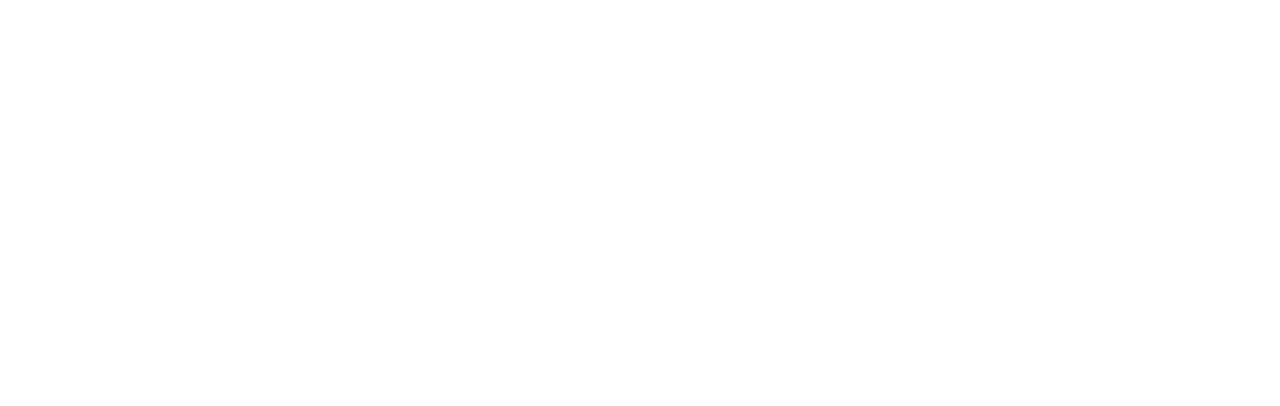
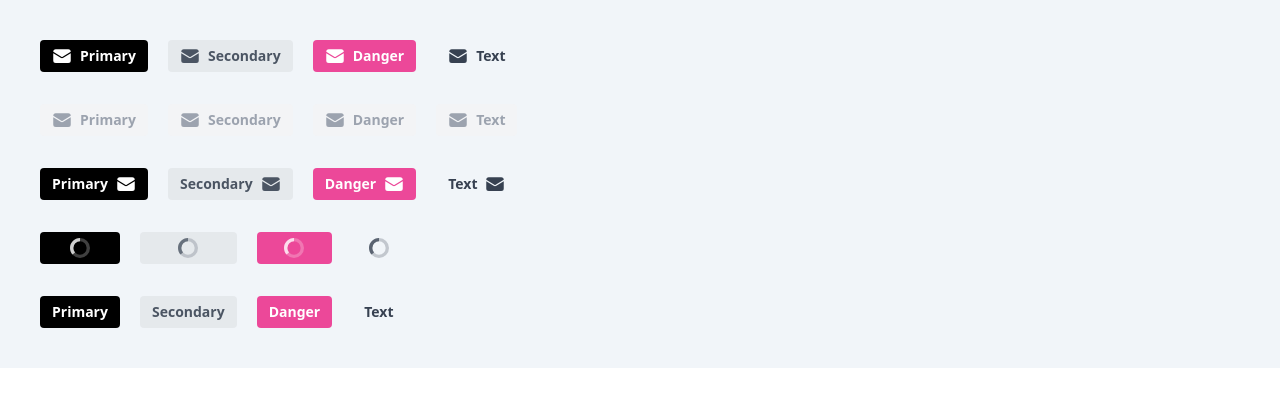
Before and after one commit to Nechaiev/newKraken, a Vue app: page / in a window 1280 px wide. Shown: the top 406 px of the page. Built offline with nearby package versions, Linux system fonts and the light colour scheme.

Commit message:
add container

```diff
--- a/src/App.vue
+++ b/src/App.vue
@@ -1,11 +1,53 @@
 <script setup>
-
+import MyButton from "@/components/MyButton.vue";
+import { EnvelopeIcon } from "@heroicons/vue/24/solid";
 </script>
 
 <template>
-
+  <div class="container bg-slate-100 flex flex-col gap-8 mx-auto p-10">
+    <div class="flex gap-5">
+      <my-button intent="primary" :left-icon="EnvelopeIcon">Primary</my-button>
+      <my-button intent="secondary" :left-icon="EnvelopeIcon"
+        >Secondary</my-button
+      >
+      <my-button intent="danger" :left-icon="EnvelopeIcon">Danger</my-button>
+      <my-button intent="text" :left-icon="EnvelopeIcon">Text</my-button>
+    </div>
+    <div class="flex gap-5">
+      <my-button disabled intent="primary" :left-icon="EnvelopeIcon"
+        >Primary</my-button
+      >
+      <my-button disabled intent="secondary" :left-icon="EnvelopeIcon"
+        >Secondary</my-button
+      >
+      <my-button disabled intent="danger" :left-icon="EnvelopeIcon"
+        >Danger</my-button
+      >
+      <my-button disabled intent="text" :left-icon="EnvelopeIcon"
+        >Text</my-button
+      >
+    </div>
+    <div class="flex gap-5">
+      <my-button intent="primary" :right-icon="EnvelopeIcon">Primary</my-button>
+      <my-button intent="secondary" :right-icon="EnvelopeIcon"
+        >Secondary</my-button
+      >
+      <my-button intent="danger" :right-icon="EnvelopeIcon">Danger</my-button>
+      <my-button intent="text" :right-icon="EnvelopeIcon">Text</my-button>
+    </div>
+    <div class="flex gap-5">
+      <my-button intent="primary" loading>Primary</my-button>
+      <my-button intent="secondary" loading>Secondary</my-button>
+      <my-button intent="danger" loading>Danger</my-button>
+      <my-button intent="text" loading>Text</my-button>
+    </div>
+    <div class="flex gap-5">
+      <my-button intent="primary">Primary</my-button>
+      <my-button intent="secondary">Secondary</my-button>
+      <my-button intent="danger">Danger</my-button>
+      <my-button intent="text">Text</my-button>
+    </div>
+  </div>
 </template>
 
-<style scoped>
-
-</style>
+<style scoped></style>
--- a/src/components/MyButton.vue
+++ b/src/components/MyButton.vue
@@ -1,35 +1,24 @@
 <template>
-  <component
-      :is="props.as"
-      :disabled="disabled"
-      :class="buttonClass">
-    <my-loader v-if="loading"/>
+  <component :is="as" :disabled="disabled" :class="buttonClass">
+    <my-loader v-if="loading" />
 
     <component
       :is="leftIcon"
-        :class="[
-            'w-5 h-5 mr-2',
-            loading && 'invisible'
-            ]"
-
+      :class="['w-5 h-5 mr-2', loading && 'invisible']"
     />
-    <span :class="[
-            loading && 'invisible'
-            ]">
-      <slot/>
+    <span :class="[loading && 'invisible']">
+      <slot />
     </span>
     <component
       :is="rightIcon"
-        :class="[
-            'w-5 h-5 ml-2',
-            loading && 'invisible'
-            ]"/>
+      :class="['w-5 h-5 ml-2', loading && 'invisible']"
+    />
   </component>
 </template>
 
 <script setup>
-import {computed, reactive, ref} from "vue";
-import {cva} from "class-variance-authority";
+import { computed, reactive, ref } from "vue";
+import { cva } from "class-variance-authority";
 import MyLoader from "@/components/UI/fields/MyLoader.vue";
 
 const props = defineProps({
@@ -39,32 +28,35 @@ const props = defineProps({
   disabled: Boolean,
   as: {
     type: [String, Object],
-    default: 'button',
+    default: "button",
   },
   intent: {
     type: String,
-    validator: (val) => ["primary", "secondary", "danger", "text"].includes(val),
-    default: "secondary"
+    validator: (val) =>
+      ["primary", "secondary", "danger", "text"].includes(val),
+    default: "secondary",
   },
 });
 
 const buttonClass = computed(() => {
-  return cva("inline-flex justify-center items-center text-sm rounded min-h-[32px] px-3 py-0.5 font-semibold ", {
+  return cva(
+    "inline-flex justify-center items-center text-sm rounded min-h-[32px] px-3 py-0.5 font-semibold ",
+    {
       variants: {
         intent: {
           primary: "bg-black text-white hover:bg-sky-700 ",
           secondary: "bg-black/5 hover:bg-black/10 text-gray-600",
           danger: "bg-pink-500 text-white hover:bg-pink-300",
-        text: "text-gray-700 hover:bg-black/5"
+          text: "text-gray-700 hover:bg-black/5",
         },
         disabled: {
-        true: "!bg-gray-100 !text-gray-400 cursor-not-allowed"
-      }
-    }
-  })({
+          true: "!bg-gray-100 !text-gray-400 cursor-not-allowed",
+        },
+      },
+    },
+  )({
     intent: props.intent,
     disabled: props.disabled,
-  })
-})
-
+  });
+});
 </script>
```
Also changed, not shown: src/components/UI/fields/MyLoader.vue (+19 -7 lines). Lines whose indentation alone changed are shown as unchanged.
